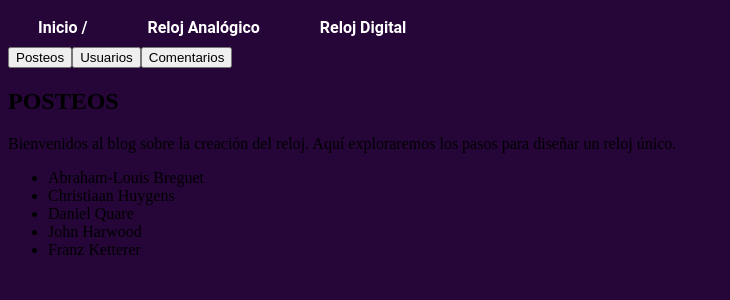
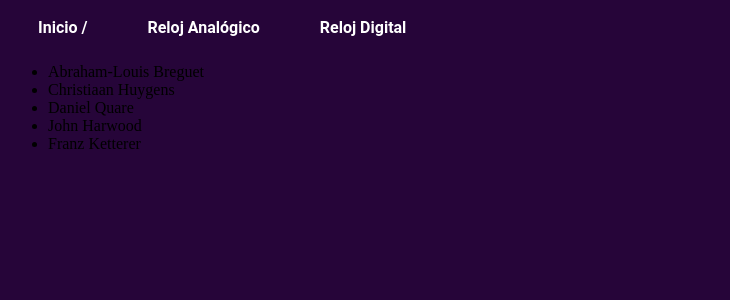
Before and after one commit to vpeinado263/4ta-Tarea-REACT-NEXT.JS, a Next.js app: page / in a window 1280 px wide. Shown: the top 300 px of the page, without its empty margins (0-730 px from the left). Built offline with nearby package versions, Linux system fonts and the light colour scheme.

Commit message:
Modificar correcciones

```diff
--- a/src/components/Blog.js
+++ b/src/components/Blog.js
@@ -1,4 +1,6 @@
 import { useState, useEffect } from "react";
+import RelojEffect from "./RelojEffect";
+import RelojEf from "./Rolex";
 
 const Blog = () => {
   const [recurso, setRecurso] = useState("posteos");
@@ -6,8 +8,8 @@ const Blog = () => {
 
   // Colocamos los datos de cada seccion
   const datos = {
-    posteos: "Bienvenidos al blog sobre la creación del reloj. Aquí exploraremos los pasos para diseñar un reloj único.",
-    usuarios: "Autores destacados: Abraham-Louis Breguet, Christiaan Huygens, Daniel Quare, John Harwood, Franz Ketterer",
+    digital: <RelojEffect/>,
+    analogico: <RelojEf/>,
     comentarios: "comentarios: ¡Qué interesante! Me encantaría aprender más sobre la historia de los relojes.",
   };
 
@@ -18,8 +20,8 @@ const Blog = () => {
   return (
     <>
       <div className="button-container">
-        <button className="blog-button" onClick={() => setRecurso("posteos")}>Posteos</button>
-        <button className="blog-button" onClick={() => setRecurso("usuarios")}>Usuarios</button>
+        <button className="blog-button" onClick={() => setRecurso("digital")}>Digital</button>
+        <button className="blog-button" onClick={() => setRecurso("analogico")}>Analogico</button>
         <button className="blog-button" onClick={() => setRecurso("comentarios")}>Comentarios</button>
       </div>
       <h2 className="blog-title">{recurso.toUpperCase()}</h2>
--- a/src/pages/index.js
+++ b/src/pages/index.js
@@ -1,4 +1,3 @@
-import Blog from "@/components/Blog";
 import Books from "@/components/Books";
 import Navigation from "@/components/Navigation";
 import BooksContextProvider, { BookContext } from "@/context/BooksContextProvider";
@@ -17,7 +16,6 @@ export default function Home() {
       <main>
            <Navigation/>
              <BooksContextProvider>
-                <Blog/>
                 <Books/>
              </BooksContextProvider>
       </main>
--- a/src/pages/relojAnalogico.js
+++ b/src/pages/relojAnalogico.js
@@ -1,4 +1,5 @@
 
+import Blog from '@/components/Blog';
 import Navigation from '@/components/Navigation'
 import RelojEf from '@/components/Rolex';
 import BooksContextProvider from '@/context/BooksContextProvider';
@@ -19,6 +20,7 @@ const relojAnalogico = () => {
       <div className="bodyAnalogico">
         <Navigation/>
         <BooksContextProvider>
+          <Blog/>
           <RelojEf/>
         </BooksContextProvider>
       </div>
```
